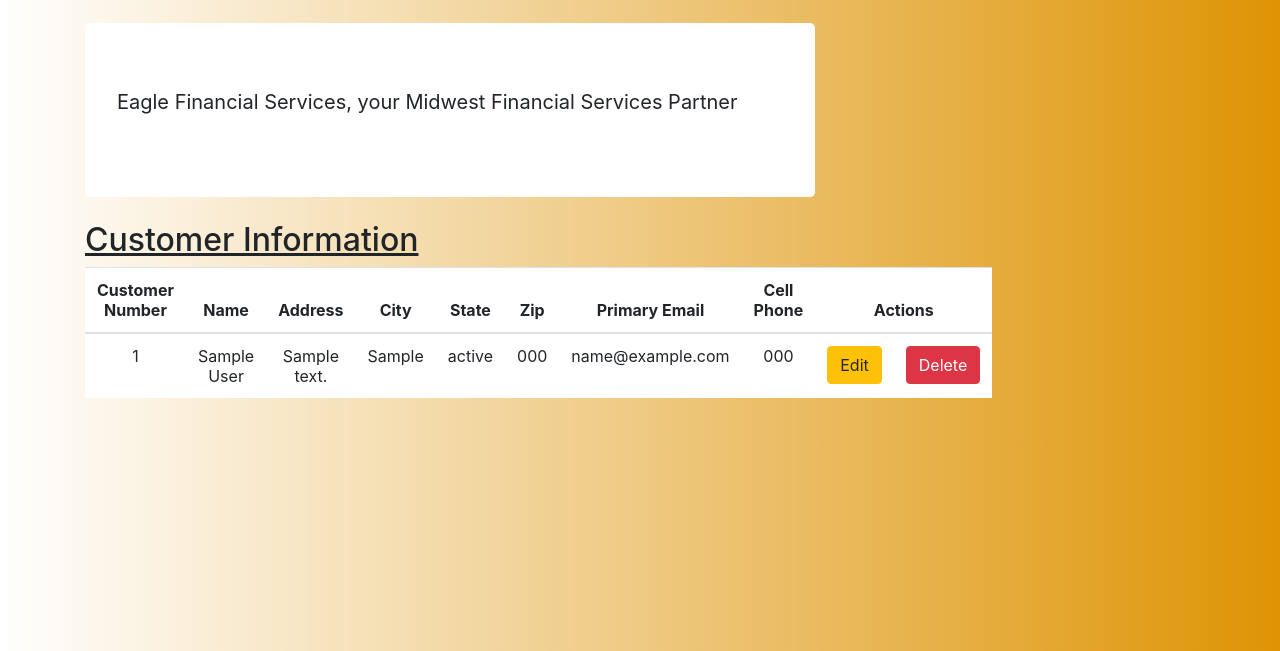
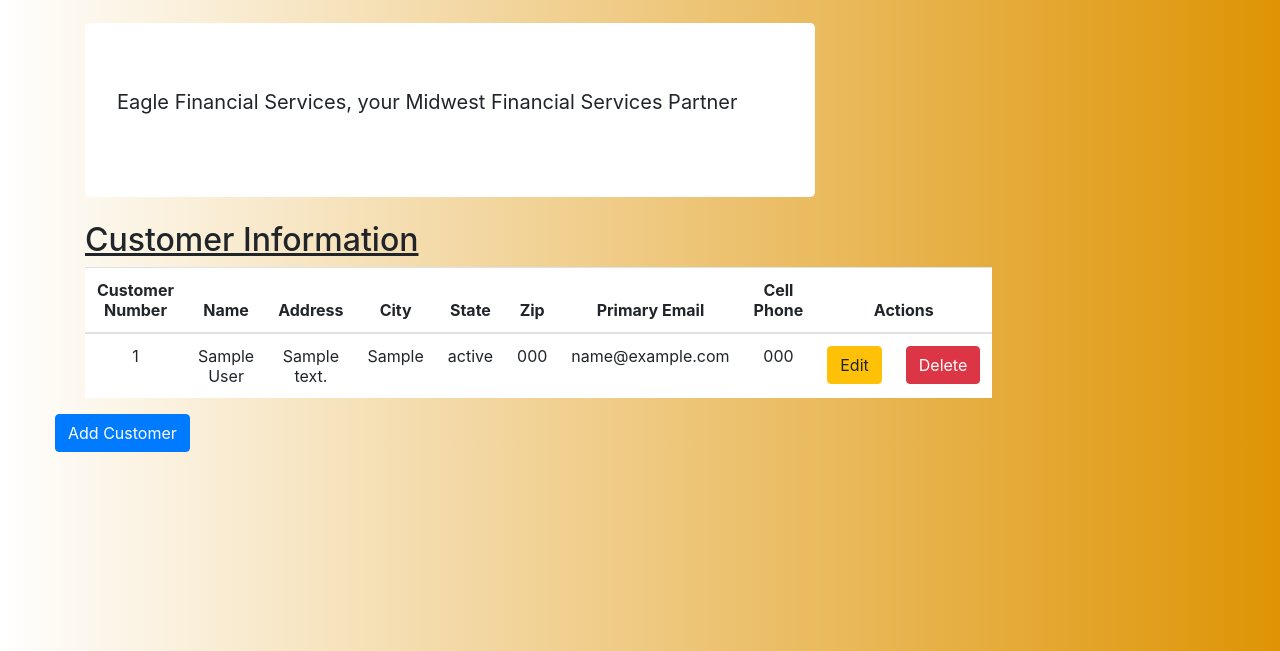
Before and after one commit to madhumitha27/EagleFinancialService, a Django app: page /customer_list in a window 1280 px wide. Shown: the part 63-714 px from the top of the page. Run offline with Django 3.2, Linux system fonts and the light colour scheme; a user stored in the database is signed in; tables that the repository leaves empty hold one stand-in row (values such as "Sample post"); some libraries are stand-ins or nearby versions.

Commit message:
added -add customer feature

```diff
--- a/portfolio/templates/portfolio/customer_list.html
+++ b/portfolio/templates/portfolio/customer_list.html
@@ -1,8 +1,7 @@
 {% extends 'portfolio/base.html' %}
 {% block content %}
-<!DOCTYPE html>
+
 <html lang="en">
-<body>
 
 <body>
 <style>
@@ -56,7 +55,10 @@
             {% endfor %}
             </tbody>
         </table>
-
+          <div class="row">
+            <a href="{% url 'portfolio:customer_new' %}" class="row"><span
+                    class="btn btn-primary">Add Customer</span></a>
+        </div>
     </div>
 
 </body>
--- a/portfolio/templates/portfolio/investment_list.html
+++ b/portfolio/templates/portfolio/investment_list.html
@@ -2,9 +2,7 @@
 {% block content %}
 
 <html lang="en">
-    <body>
-
-    <body>
+       <body>
     <style>
         body {
             background-color: beige;
@@ -57,5 +55,5 @@
         </div>
     </div>
     </body>
-    </html>
+</html>
 {% endblock %}
--- a/portfolio/urls.py
+++ b/portfolio/urls.py
@@ -21,5 +21,6 @@
 
     path('stock/create/', views.stock_new, name='stock_new'),
     path('investment/create/', views.investment_new, name='investment_new'),
+    path('customer/create/', views.customer_new, name='customer_new'),
 
 ]
--- a/portfolio/views.py
+++ b/portfolio/views.py
@@ -96,6 +96,22 @@
    return render(request, 'portfolio/investment_new.html', {'form': form})
 
 @login_required
+def customer_new(request):
+   if request.method == "POST":
+       form = CustomerForm(request.POST)
+       if form.is_valid():
+           customer = form.save(commit=False)
+           customer.created_date = timezone.now()
+           customer.save()
+           customers = Customer.objects.filter(created_date__lte=timezone.now())
+           return render(request, 'portfolio/customer_list.html',
+                         {'customers': customers})
+   else:
+       form = CustomerForm()
+       # print("Else")
+   return render(request, 'portfolio/customer_new.html', {'form': form})
+
+@login_required
 def stock_edit(request, pk):
    stock = get_object_or_404(Stock, pk=pk)
    if request.method == "POST":
```
Also changed, not shown: portfolio/templates/portfolio/customer_new.html (added, +11 -0 lines), 1 other file.
